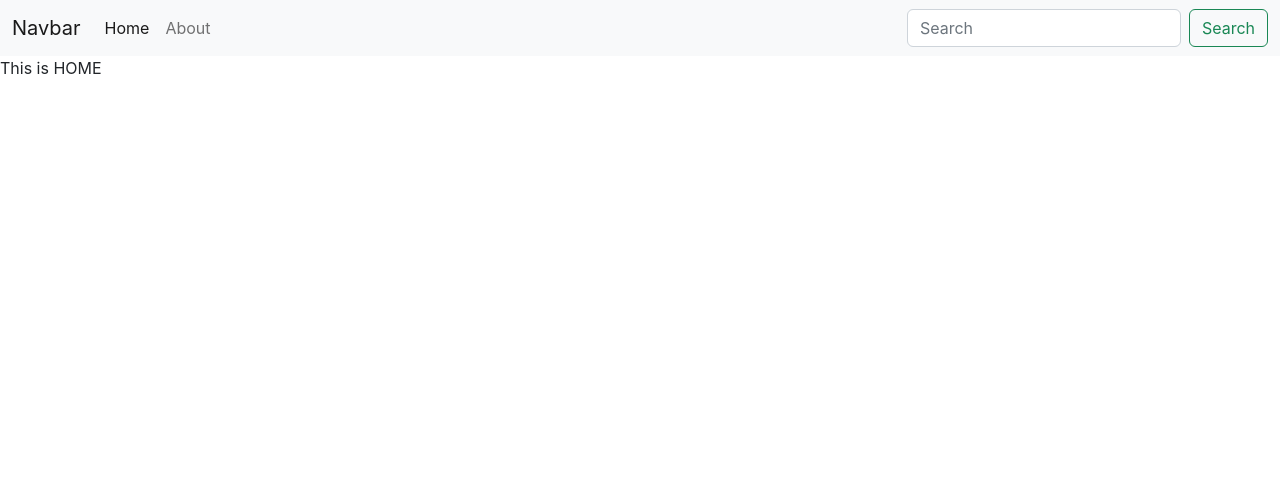
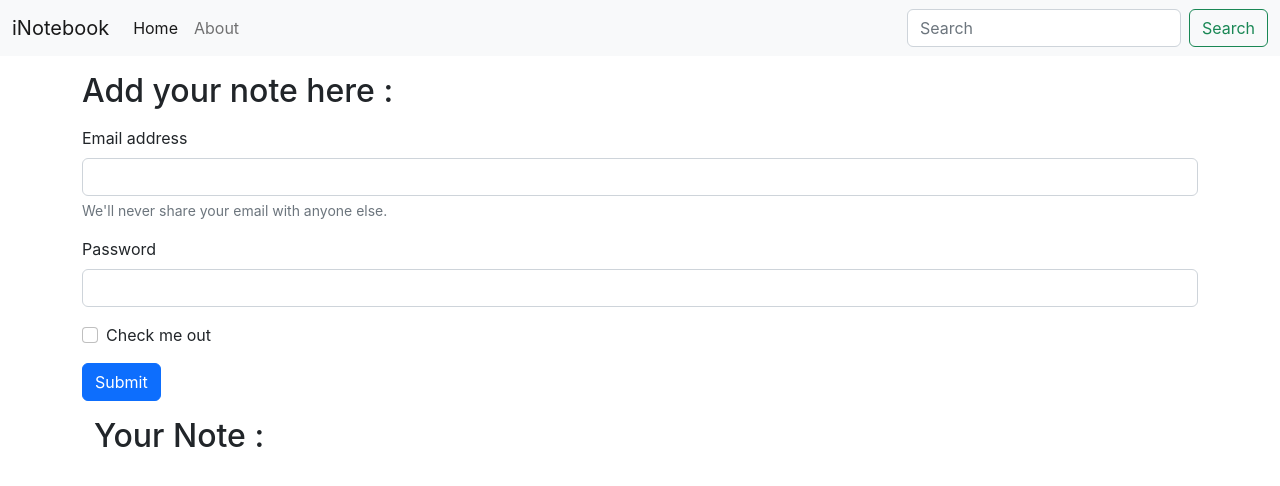
Before and after one commit to ravipandey1298/inotebook, a React (Create React App) app: page / in a window 1280 px wide. Shown: the top 486 px of the page. Built offline with nearby package versions, Linux system fonts and the light colour scheme; the HTML template or start-up script is replaced by a standard one.

Commit message:
useLocation hook

```diff
--- a/src/App.js
+++ b/src/App.js
@@ -11,10 +11,12 @@
     <NoteState>
     <BrowserRouter>
     <Navbar/>
+    <div className="container">
     <Routes>
       <Route exact path="/" element={<Home/>}></Route>
       <Route exact path="/about" element={<About/>}></Route>
     </Routes>
+    </div>
     </BrowserRouter>
     </NoteState>
     </>
--- a/src/component/Home.js
+++ b/src/component/Home.js
@@ -1,11 +1,52 @@
-import React from 'react'
+import React from "react";
 
 const Home = () => {
   return (
-    <div>
-      This is HOME
+    <div className = "my-3">
+      <h2>Add your note here : </h2>
+
+    {/*  Form for taking notes UI */}
+      <form className = "my-3">
+        <div className="mb-3">
+          <label htmlFor="exampleInputEmail1" className="form-label">
+            Email address
+          </label>
+          <input
+            type="email"
+            className="form-control"
+            id="exampleInputEmail1"
+            aria-describedby="emailHelp"
+          />
+          <div id="emailHelp" className="form-text">
+            We'll never share your email with anyone else.
+          </div>
+        </div>
+        <div className="mb-3">
+          <label htmlFor="exampleInputPassword1" className="form-label">
+            Password
+          </label>
+          <input
+            type="password"
+            className="form-control"
+            id="exampleInputPassword1"
+          />
+        </div>
+        <div className="mb-3 form-check">
+          <input type="checkbox" className="form-check-input" id="exampleCheck1" />
+          <label className="form-check-label" htmlFor="exampleCheck1">
+            Check me out
+          </label>
+        </div>
+        <button type="submit" className="btn btn-primary">
+          Submit
+        </button>
+      </form>
+
+      <div className="container my-2">
+        <h2>Your Note : </h2>
+      </div>
     </div>
-  )
-}
+  );
+};
 
-export default Home
+export default Home;
--- a/src/component/Navbar.js
+++ b/src/component/Navbar.js
@@ -1,12 +1,18 @@
-import React from "react";
-import {Link} from "react-router-dom";
+import React, { useEffect } from "react";
+import {Link, useLocation} from "react-router-dom";
 
 const Navbar = () => {
+
+  // Use location is hook that help to find the location path details which url path is selected.
+  const location = useLocation();
+  useEffect(() => {
+    // console.log(location.pathname)
+  }, [location])
   return (
     <nav className="navbar navbar-expand-lg bg-light">
       <div className="container-fluid">
         <Link className="navbar-brand" to="/">
-          Navbar
+          iNotebook
         </Link>
         <button
           className="navbar-toggler"
@@ -22,12 +28,14 @@
         <div className="collapse navbar-collapse" id="navbarSupportedContent">
           <ul className="navbar-nav me-auto mb-2 mb-lg-0">
             <li className="nav-item">
-              <Link className="nav-link active" aria-current="page" to="/">
+              {/* If Location path is "/" then the HOME should be active */}
+              <Link className={`nav-link ${location.pathname === "/" ? "active" : ""}`} aria-current="page" to="/">
                 Home
               </Link>
             </li>
             <li className="nav-item">
-              <Link className="nav-link" to="/about">
+              {/* If Location path is "/about" then the About should be active */}
+              <Link className={`nav-link ${location.pathname === "/about" ? "active" : ""}`} to="/about">
                 About
               </Link>
             </li>
```
